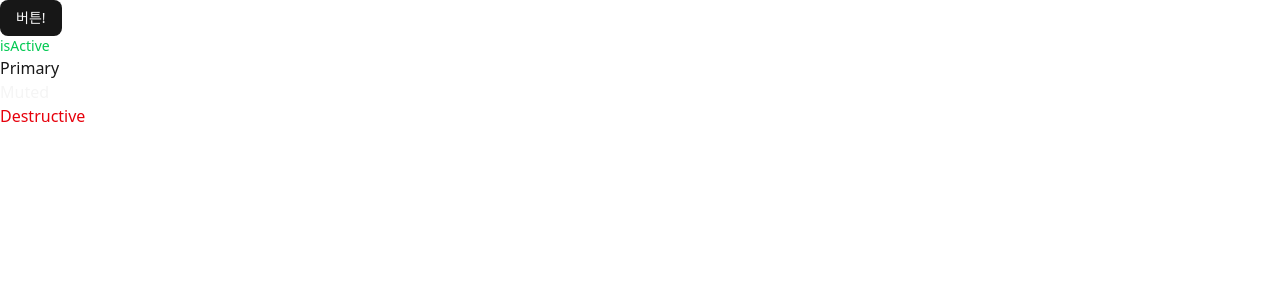
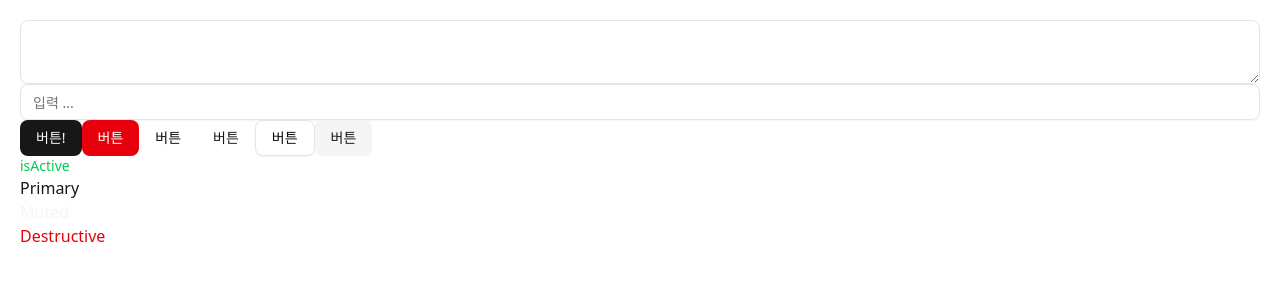
Before and after one commit to JuMoth/onebite-exam, a React (Vite) app: page / in a window 1280 px wide. Shown: the top 300 px of the page. Built offline with nearby package versions, Linux system fonts and the light colour scheme.

Commit message:
feat: Shadcn Core UI Usage1

```diff
--- a/package.json
+++ b/package.json
@@ -15,8 +15,10 @@
     "class-variance-authority": "^0.7.1",
     "clsx": "^2.1.1",
     "lucide-react": "^0.555.0",
+    "next-themes": "^0.4.6",
     "react": "^19.1.0",
     "react-dom": "^19.1.0",
+    "sonner": "^2.0.7",
     "tailwind-merge": "^3.4.0",
     "tailwindcss": "^4.1.17"
   },
--- a/src/App.tsx
+++ b/src/App.tsx
@@ -1,13 +1,36 @@
 import "./App.css";
 import { Button } from "./components/ui/button";
+import { Input } from "./components/ui/input";
+import { Textarea } from "./components/ui/textarea";
+import { Toaster } from "./components/ui/sonner";
 import { cn } from "./lib/utils";
+import { toast } from "sonner";
 
 function App() {
   const isActive = true;
 
   return (
-    <div>
-      <Button>버튼!</Button>
+    <div className="p-5">
+      <Toaster />
+
+      <Textarea />
+
+      <Input placeholder="입력 ..." />
+
+      <Button
+        onClick={() => {
+          toast("토스트 메세지", {
+            position: "top-center",
+          });
+        }}
+      >
+        버튼!
+      </Button>
+      <Button variant={"destructive"}>버튼</Button>
+      <Button variant={"ghost"}>버튼</Button>
+      <Button variant={"link"}>버튼</Button>
+      <Button variant={"outline"}>버튼</Button>
+      <Button variant={"secondary"}>버튼</Button>
 
       <div
         className={cn(
--- /dev/null
+++ b/src/components/ui/input.tsx
@@ -0,0 +1,21 @@
+import * as React from "react"
+
+import { cn } from "@/lib/utils"
+
+function Input({ className, type, ...props }: React.ComponentProps<"input">) {
+  return (
+    <input
+      type={type}
+      data-slot="input"
+      className={cn(
+        "file:text-foreground placeholder:text-muted-foreground selection:bg-primary selection:text-primary-foreground dark:bg-input/30 border-input h-9 w-full min-w-0 rounded-md border bg-transparent px-3 py-1 text-base shadow-xs transition-[color,box-shadow] outline-none file:inline-flex file:h-7 file:border-0 file:bg-transparent file:text-sm file:font-medium disabled:pointer-events-none disabled:cursor-not-allowed disabled:opacity-50 md:text-sm",
+        "focus-visible:border-ring focus-visible:ring-ring/50 focus-visible:ring-[3px]",
+        "aria-invalid:ring-destructive/20 dark:aria-invalid:ring-destructive/40 aria-invalid:border-destructive",
+        className
+      )}
+      {...props}
+    />
+  )
+}
+
+export { Input }
--- /dev/null
+++ b/src/components/ui/sonner.tsx
@@ -0,0 +1,38 @@
+import {
+  CircleCheckIcon,
+  InfoIcon,
+  Loader2Icon,
+  OctagonXIcon,
+  TriangleAlertIcon,
+} from "lucide-react"
+import { useTheme } from "next-themes"
+import { Toaster as Sonner, type ToasterProps } from "sonner"
+
+const Toaster = ({ ...props }: ToasterProps) => {
+  const { theme = "system" } = useTheme()
+
+  return (
+    <Sonner
+      theme={theme as ToasterProps["theme"]}
+      className="toaster group"
+      icons={{
+        success: <CircleCheckIcon className="size-4" />,
+        info: <InfoIcon className="size-4" />,
+        warning: <TriangleAlertIcon className="size-4" />,
+        error: <OctagonXIcon className="size-4" />,
+        loading: <Loader2Icon className="size-4 animate-spin" />,
+      }}
+      style={
+        {
+          "--normal-bg": "var(--popover)",
+          "--normal-text": "var(--popover-foreground)",
+          "--normal-border": "var(--border)",
+          "--border-radius": "var(--radius)",
+        } as React.CSSProperties
+      }
+      {...props}
+    />
+  )
+}
+
+export { Toaster }
--- /dev/null
+++ b/src/components/ui/textarea.tsx
@@ -0,0 +1,18 @@
+import * as React from "react"
+
+import { cn } from "@/lib/utils"
+
+function Textarea({ className, ...props }: React.ComponentProps<"textarea">) {
+  return (
+    <textarea
+      data-slot="textarea"
+      className={cn(
+        "border-input placeholder:text-muted-foreground focus-visible:border-ring focus-visible:ring-ring/50 aria-invalid:ring-destructive/20 dark:aria-invalid:ring-destructive/40 aria-invalid:border-destructive dark:bg-input/30 flex field-sizing-content min-h-16 w-full rounded-md border bg-transparent px-3 py-2 text-base shadow-xs transition-[color,box-shadow] outline-none focus-visible:ring-[3px] disabled:cursor-not-allowed disabled:opacity-50 md:text-sm",
+        className
+      )}
+      {...props}
+    />
+  )
+}
+
+export { Textarea }
```
Also changed, not shown: 1 other file (tests, documents, lock files or other folders).
